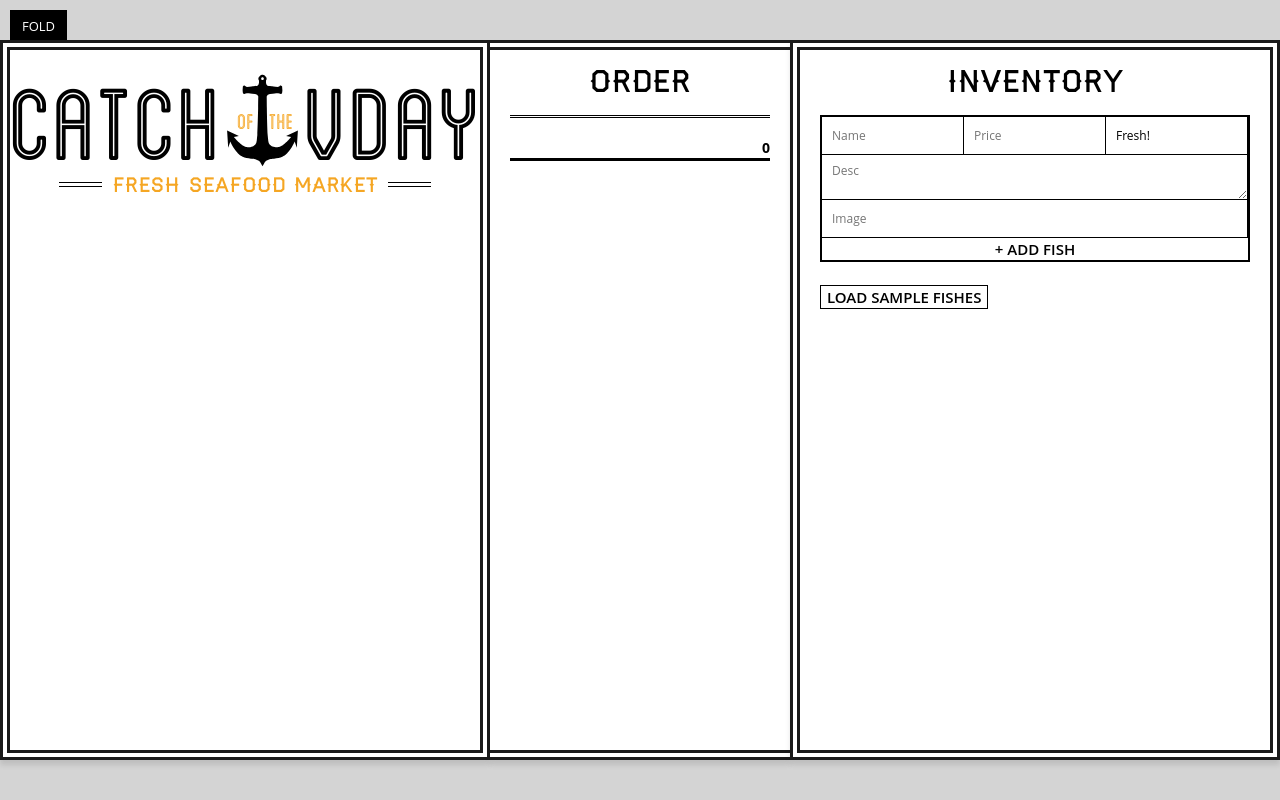
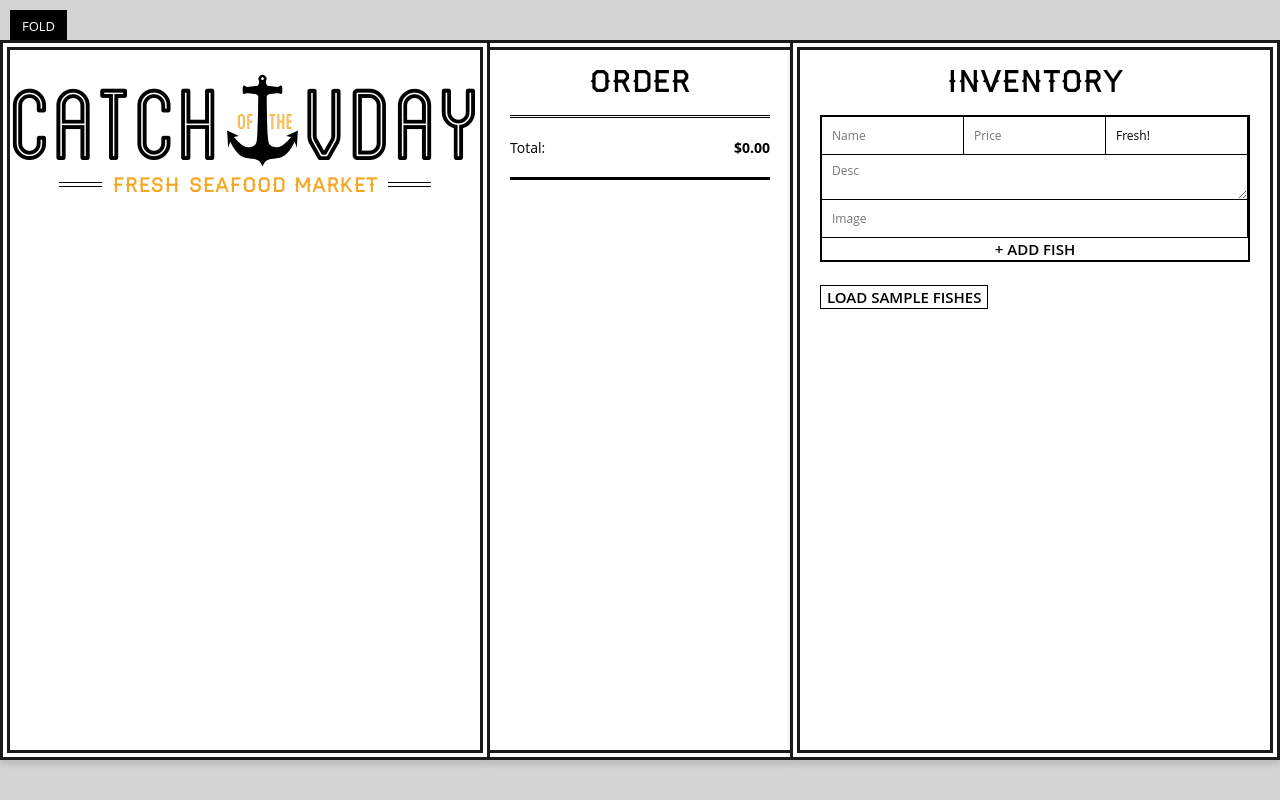
Before and after one commit to fmuriel/ichigo-no-resutoran, a React (Create React App) app: page /store/1 in a window 1280 px wide. Built offline with nearby package versions, Linux system fonts and the light colour scheme.

Commit message:
done with creating an order

```diff
--- a/src/components/Order.js
+++ b/src/components/Order.js
@@ -1,6 +1,24 @@
 import React from 'react';
+import { formatPrice } from '../helpers';
 
 class Order extends React.Component {
+  renderOrder = key => {
+    const fish = this.props.fishes[key];
+    const count = this.props.order[key];
+    const isAvailable = fish.status === 'available';
+    if (!isAvailable) {
+      return <li key={key}>Sorry {fish ? fish.name : 'fish'} is no longer available</li>
+      //ternary fallback in case the fish gets deleted in the process of adding to cart and adding to inventory
+    }
+    return (
+      <li key={key}>
+        {count}lbs {fish.name}
+        {formatPrice(count * fish.price)}
+      </li>
+    );
+  }
+  //to avoid complexity at render
+
   render() {
     const orderIds = Object.keys(this.props.order);
 
@@ -19,9 +37,13 @@
       <>
         <div className="order-wrap">
           <h2>Order</h2>
-          {orderIds}
+          <ul className="order">
+            {orderIds.map(this.renderOrder)}
+          </ul>
+
           <div className="total">
-            <strong>{total}</strong>
+            Total:
+            <strong>{formatPrice(total)}</strong>
           </div>
         </div>
       </>
```
